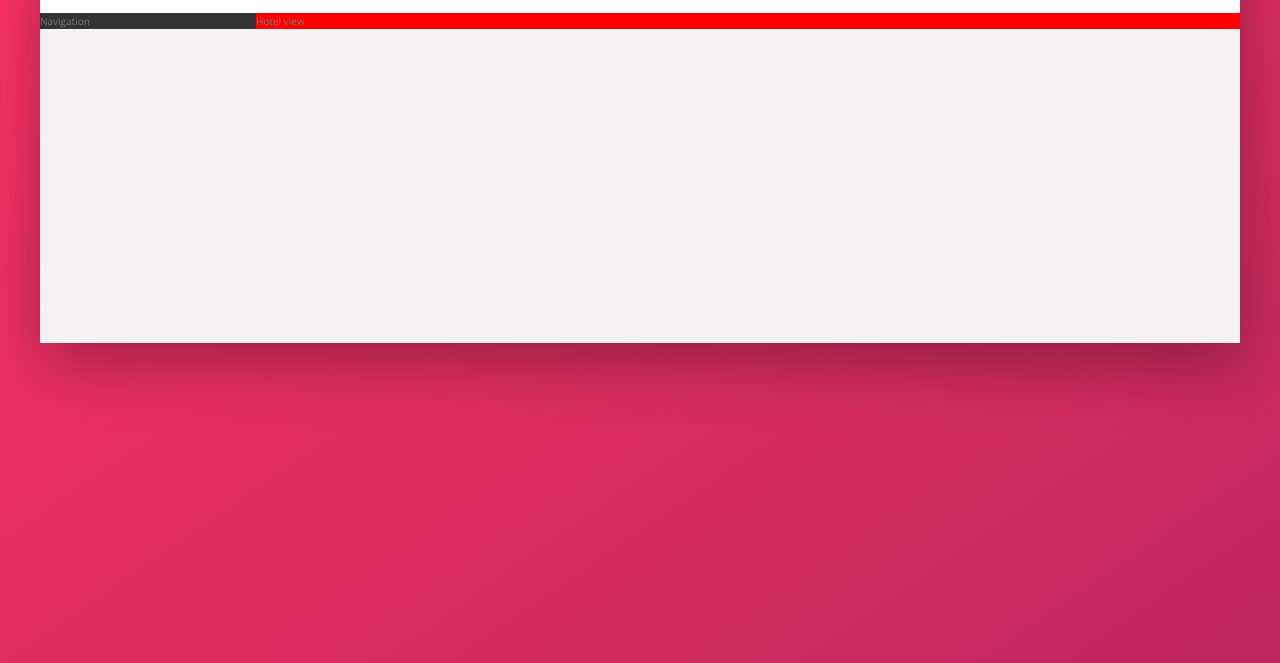
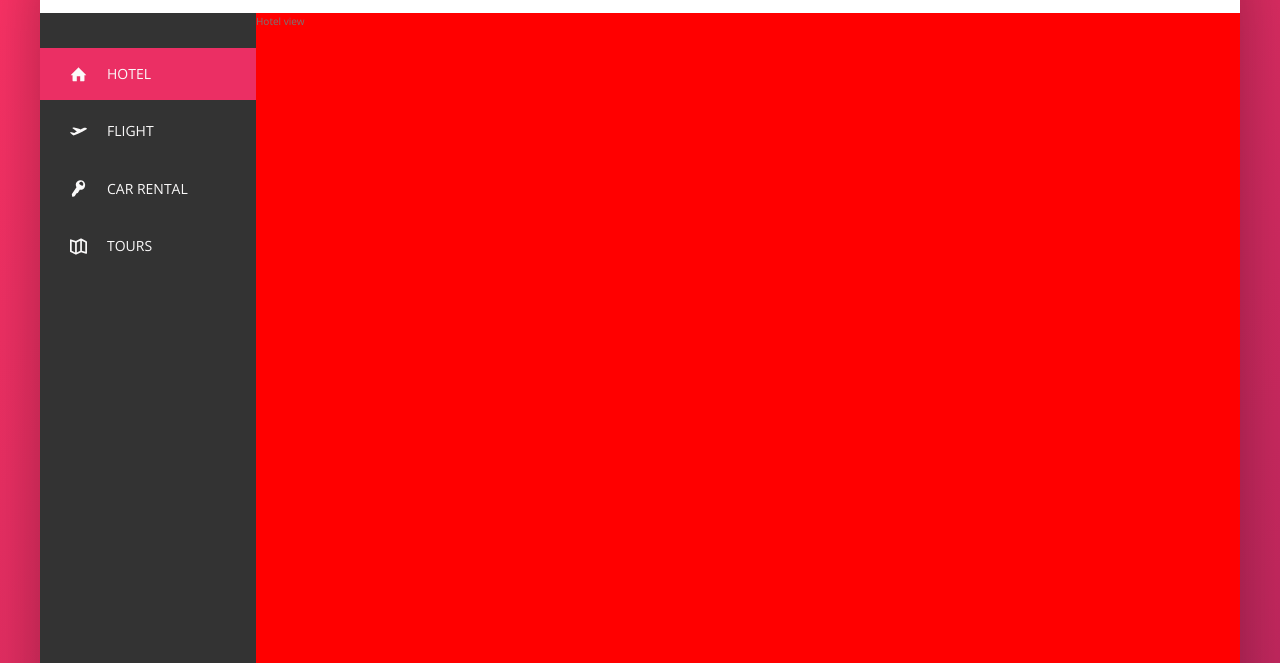
Before and after one commit to HassanAbbas198/Trillo, a website: page index.html in a window 1280 px wide. Shown: the part 137-800 px from the top of the page. Drawn offline with nearby package versions, Linux system fonts and the light colour scheme.

Commit message:
added the navigation

```diff
--- a/index.html
+++ b/index.html
@@ -54,7 +54,47 @@
 			</header>
 			<div class="content">
 				<nav class="sidebar">
-					Navigation
+					<ul class="side-nav">
+						<li class="side-nav__item side-nav__item--active">
+							<a href="#" class="side-nav__link">
+								<svg class="side-nav__icon">
+									<use xlink:href="img/sprite.svg#icon-home"></use>
+								</svg>
+								<span>Hotel</span>
+							</a>
+						</li>
+
+						<li class="side-nav__item">
+							<a href="#" class="side-nav__link">
+								<svg class="side-nav__icon">
+									<use xlink:href="img/sprite.svg#icon-aircraft-take-off"></use>
+								</svg>
+								<span>Flight</span>
+							</a>
+						</li>
+
+						<li class="side-nav__item">
+							<a href="#" class="side-nav__link">
+								<svg class="side-nav__icon">
+									<use xlink:href="img/sprite.svg#icon-key"></use>
+								</svg>
+								<span>Car Rental</span>
+							</a>
+						</li>
+
+						<li class="side-nav__item">
+							<a href="#" class="side-nav__link">
+								<svg class="side-nav__icon">
+									<use xlink:href="img/sprite.svg#icon-map"></use>
+								</svg>
+								<span>Tours</span>
+							</a>
+						</li>
+					</ul>
+
+					<div class="legal">
+						&copy; 2020 by Hassan Abbas. All rights reserved.
+					</div>
 				</nav>
 				<main class="hotel-view">
 					Hotel view
--- a/sass/_components.scss
+++ b/sass/_components.scss
@@ -126,3 +126,78 @@
 		margin-right: 1rem;
 	}
 }
+
+/////////////////////////////////////////////////////
+// SIDE NAVIGATION
+.side-nav {
+	font-size: 1.4rem;
+	list-style: none;
+	margin-top: 3.5rem;
+
+	&__item {
+		position: relative;
+
+		&:not(:last-child) {
+			margin-bottom: 0.5rem;
+		}
+	}
+
+	&__item::before {
+		content: '';
+		position: absolute;
+		top: 0;
+		left: 0;
+		height: 100%;
+		width: 3px;
+		background-color: var(--color-primary);
+
+		transform: scaleY(0);
+
+		// setting different settings for different properties
+		transition: transform 0.2s, width 0.4s cubic-bezier(1, 0, 0, 1) 0.2s,
+			background-color 0.1s;
+	}
+
+	&__item:hover::before,
+	&__item--active::before {
+		transform: scaleY(1);
+		width: 100%;
+	}
+
+	&__item:active::before {
+		background-color: var(--color-primary-light);
+	}
+	&__link:link,
+	&__link:visited {
+		color: var(--color-grey-light-1);
+		text-decoration: none;
+		text-transform: uppercase;
+		display: block;
+		padding: 1.5rem 3rem;
+
+		// z-index only works with defined position
+		position: relative;
+		z-index: 100;
+
+		// centering the elements (links and icons) vertically
+		display: flex;
+		align-items: center;
+	}
+
+	&__icon {
+		width: 1.7rem;
+		height: 1.7rem;
+		margin-right: 2rem;
+		// current color is the color of the current element or the parent element
+		fill: currentColor;
+	}
+}
+
+/////////////////////////////////////////////////////
+// LEGAL TEXT
+.legal {
+	font-size: 1.2rem;
+	color: var(--color-grey-light-4);
+	text-align: center;
+	padding: 2.5rem;
+}
--- a/sass/_layout.scss
+++ b/sass/_layout.scss
@@ -26,16 +26,23 @@
 .sidebar {
 	background-color: var(--color-grey-dark-1);
 
-	flex: 0 0 18%;
 	// flex-grow: 0;
 	// flex-shrink: 0;
 	// flex-basis: 18%;
+	flex: 0 0 18%;
+
+	// justify-content works on the main axis.. we changed the direction. so the main axis is vertical now
+	display: flex;
+	flex-direction: column;
+	justify-content: space-between;
 }
 
 .hotel-view {
 	background-color: #fff;
 	background-color: red;
 
+	height: 80rem;
+
 	// element will grow as much as it can
 	flex: 1;
 }
```
Also changed, not shown: css/style.css.
